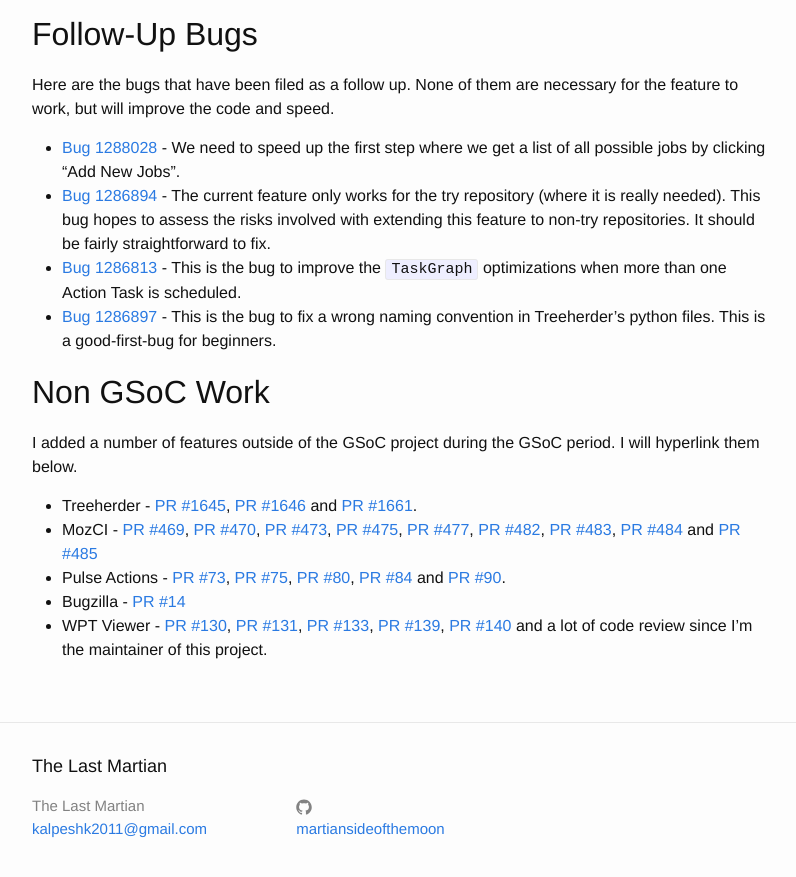
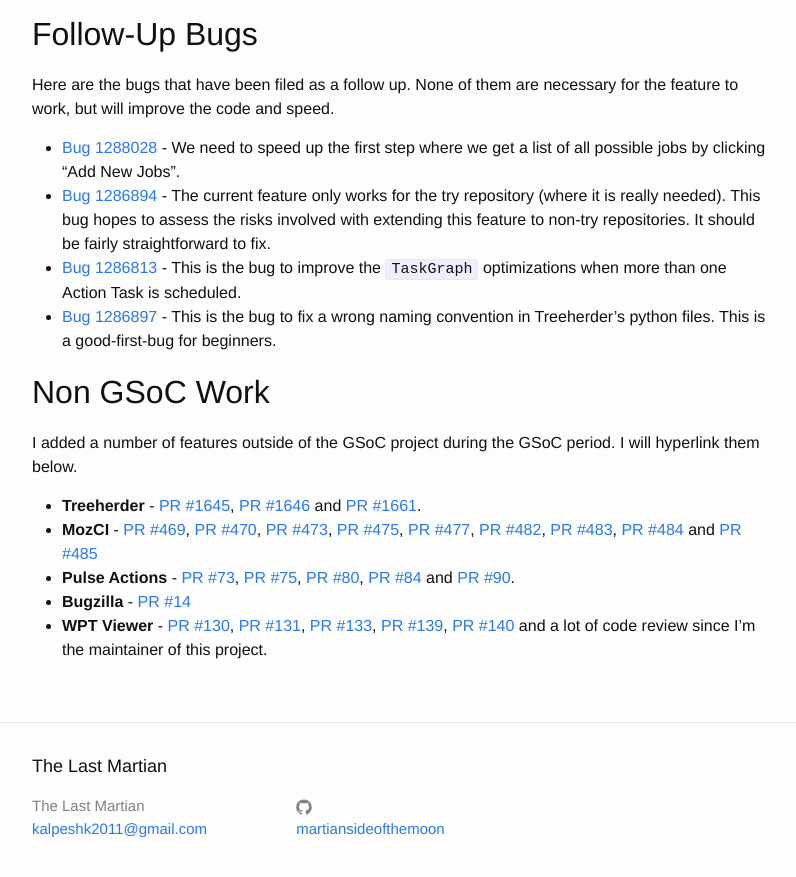
Before and after one commit to martiansideofthemoon/martiansideofthemoon.github.io, a Jekyll site: the page built from _posts/2016-07-19-gsoc-week-eleven-gsoc-review.markdown, in a window 1280 px wide and 900 px high, scrolled down 2174 px. Shown: the top 877 px of the window, without its empty margins (238-1034 px from the left). Built offline with Jekyll 4.4.1, drawn with Linux system fonts in a browser that asks for light colours.

```diff
--- a/_posts/2016-07-19-gsoc-week-eleven-gsoc-review.markdown
+++ b/_posts/2016-07-19-gsoc-week-eleven-gsoc-review.markdown
@@ -82,8 +82,8 @@ Here are the bugs that have been filed as a follow up. None of them are necessar
 
 I added a number of features outside of the GSoC project during the GSoC period. I will hyperlink them below.
 
-* Treeherder - [PR #1645](https://github.com/mozilla/treeherder/pull/1645), [PR #1646](https://github.com/mozilla/treeherder/pull/1646) and [PR #1661](https://github.com/mozilla/treeherder/pull/1661).
-* MozCI - [PR #469](https://github.com/mozilla/mozilla_ci_tools/pull/469), [PR #470](https://github.com/mozilla/mozilla_ci_tools/pull/470), [PR #473](https://github.com/mozilla/mozilla_ci_tools/pull/473), [PR #475](https://github.com/mozilla/mozilla_ci_tools/pull/475), [PR #477](https://github.com/mozilla/mozilla_ci_tools/pull/477), [PR #482](https://github.com/mozilla/mozilla_ci_tools/pull/482), [PR #483](https://github.com/mozilla/mozilla_ci_tools/pull/483), [PR #484](https://github.com/mozilla/mozilla_ci_tools/pull/484) and [PR #485](https://github.com/mozilla/mozilla_ci_tools/pull/485)
-* Pulse Actions - [PR #73](https://github.com/mozilla/pulse_actions/pull/73), [PR #75](https://github.com/mozilla/pulse_actions/pull/75), [PR #80](https://github.com/mozilla/pulse_actions/pull/80), [PR #84](https://github.com/mozilla/pulse_actions/pull/84) and [PR #90](https://github.com/mozilla/pulse_actions/pull/90).
-* Bugzilla - [PR #14](https://github.com/mozilla-bteam/bmo/pull/14)
-* WPT Viewer - [PR #130](https://github.com/mozilla/wptview/pull/130), [PR #131](https://github.com/mozilla/wptview/pull/131), [PR #133](https://github.com/mozilla/wptview/pull/133), [PR #139](https://github.com/mozilla/wptview/pull/139), [PR #140](https://github.com/mozilla/wptview/pull/140) and a lot of code review since I'm the maintainer of this project.
+* **Treeherder** - [PR #1645](https://github.com/mozilla/treeherder/pull/1645), [PR #1646](https://github.com/mozilla/treeherder/pull/1646) and [PR #1661](https://github.com/mozilla/treeherder/pull/1661).
+* **MozCI** - [PR #469](https://github.com/mozilla/mozilla_ci_tools/pull/469), [PR #470](https://github.com/mozilla/mozilla_ci_tools/pull/470), [PR #473](https://github.com/mozilla/mozilla_ci_tools/pull/473), [PR #475](https://github.com/mozilla/mozilla_ci_tools/pull/475), [PR #477](https://github.com/mozilla/mozilla_ci_tools/pull/477), [PR #482](https://github.com/mozilla/mozilla_ci_tools/pull/482), [PR #483](https://github.com/mozilla/mozilla_ci_tools/pull/483), [PR #484](https://github.com/mozilla/mozilla_ci_tools/pull/484) and [PR #485](https://github.com/mozilla/mozilla_ci_tools/pull/485)
+* **Pulse Actions** - [PR #73](https://github.com/mozilla/pulse_actions/pull/73), [PR #75](https://github.com/mozilla/pulse_actions/pull/75), [PR #80](https://github.com/mozilla/pulse_actions/pull/80), [PR #84](https://github.com/mozilla/pulse_actions/pull/84) and [PR #90](https://github.com/mozilla/pulse_actions/pull/90).
+* **Bugzilla** - [PR #14](https://github.com/mozilla-bteam/bmo/pull/14)
+* **WPT Viewer** - [PR #130](https://github.com/mozilla/wptview/pull/130), [PR #131](https://github.com/mozilla/wptview/pull/131), [PR #133](https://github.com/mozilla/wptview/pull/133), [PR #139](https://github.com/mozilla/wptview/pull/139), [PR #140](https://github.com/mozilla/wptview/pull/140) and a lot of code review since I'm the maintainer of this project.
```
